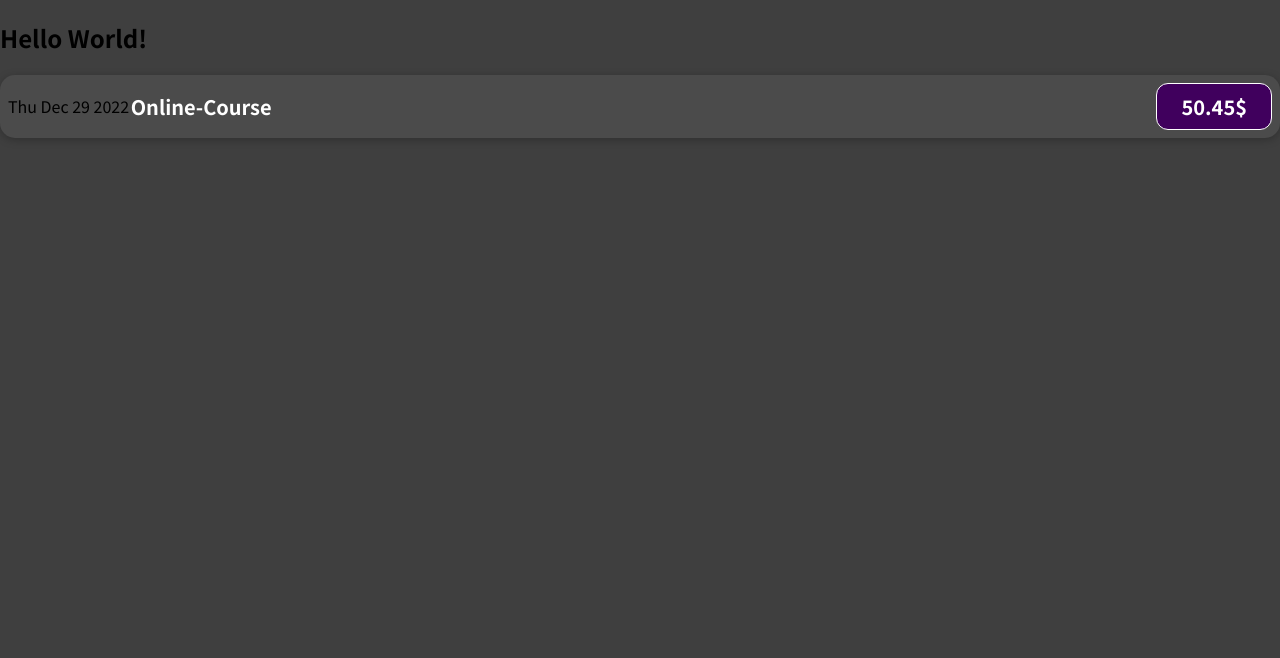
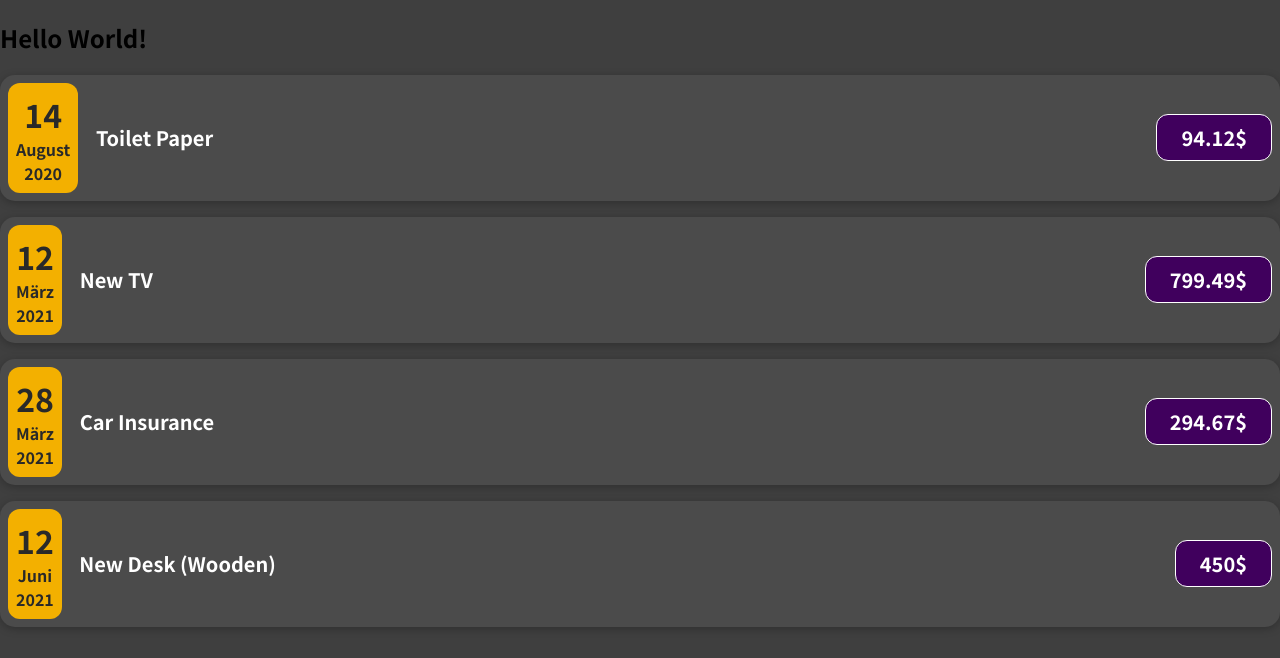
Before and after one commit to liamskydamien/learning-react, a JavaScript app: page / in a window 1280 px wide. Shown: the top 658 px of the page. Built offline with nearby package versions, Linux system fonts and the light colour scheme.

Commit message:
Splitting Component in smaller components

```diff
--- a/src/App.js
+++ b/src/App.js
@@ -1,9 +1,48 @@
 import ExpenseItem from "./components/ExpenseItem";
 function App() {
+    const expenses = [
+        {
+            id: 'e1',
+            title: 'Toilet Paper',
+            amount: 94.12,
+            date: new Date(2020, 7, 14),
+        },
+        { id: 'e2', title: 'New TV', amount: 799.49, date: new Date(2021, 2, 12) },
+        {
+            id: 'e3',
+            title: 'Car Insurance',
+            amount: 294.67,
+            date: new Date(2021, 2, 28),
+        },
+        {
+            id: 'e4',
+            title: 'New Desk (Wooden)',
+            amount: 450,
+            date: new Date(2021, 5, 12),
+        },
+    ];
   return (
     <div>
         <h2>Hello World!</h2>
-        <ExpenseItem></ExpenseItem>
+        <ExpenseItem name={expenses[0].title}
+                     date = {expenses[0].date}
+                     cost = {expenses[0].amount}>
+        </ExpenseItem>
+        <ExpenseItem name={expenses[1].title}
+                     date = {expenses[1].date}
+                     cost = {expenses[1].amount}>
+
+        </ExpenseItem>
+        <ExpenseItem name={expenses[2].title}
+                     date = {expenses[2].date}
+                     cost = {expenses[2].amount}>
+
+        </ExpenseItem>
+        <ExpenseItem name={expenses[3].title}
+                     date = {expenses[3].date}
+                     cost = {expenses[3].amount}>
+
+        </ExpenseItem>
     </div>
   );
 }
--- /dev/null
+++ b/src/components/ExpenseDate.css
@@ -0,0 +1,13 @@
+.expense-date {
+    font-size: 1rem;
+    font-weight: bold;
+    color: #292929;
+    background-color: #f3b000;
+    padding: 0.5rem;
+    border-radius: 12px;
+    text-align: center;
+}
+
+.expense-date__day{
+    font-size: 2rem;
+}
--- /dev/null
+++ b/src/components/ExpenseDate.js
@@ -0,0 +1,14 @@
+import './ExpenseDate.css'
+import expenseItem from "./ExpenseItem";
+function ExpenseDate(props){
+    const month = props.date.toLocaleString('de-DE', {month: 'long'});
+    const day = props.date.toLocaleString('de-DE', {day: '2-digit'});
+    const year = props.date.getFullYear();
+
+    return (<div className="expense-date">
+        <div className="expense-date__day">{day}</div>
+        <div>{month}</div>
+        <div>{year}</div>
+    </div>)
+}
+export default ExpenseDate;
--- a/src/components/ExpenseItem.css
+++ b/src/components/ExpenseItem.css
@@ -17,6 +17,7 @@
     flex-flow: column-reverse;
     justify-content: flex-start;
     flex: 1;
+    padding-left: 1rem;
 }
 
 .expense-item h2 {
--- a/src/components/ExpenseItem.js
+++ b/src/components/ExpenseItem.js
@@ -1,16 +1,13 @@
 import './ExpenseItem.css';
+import ExpenseDate from "./ExpenseDate";
 
-function ExpenseItem(){
-    const expenseDate = new Date(2022,11,29);
-    const expenseName = 'Online-Course';
-    const expenseCost = 50.45;
-
+function ExpenseItem(props){
     return (
         <div className="expense-item">
-            <div>{expenseDate.toDateString()}</div>
+            <ExpenseDate date = {props.date}></ExpenseDate>
             <div className="expense-item__description">
-                <h2>{expenseName}</h2>
-                <div className="expense-item__price">{expenseCost}$</div>
+                <h2>{props.name}</h2>
+                <div className="expense-item__price">{props.cost}$</div>
             </div>
         </div>
     )
```
